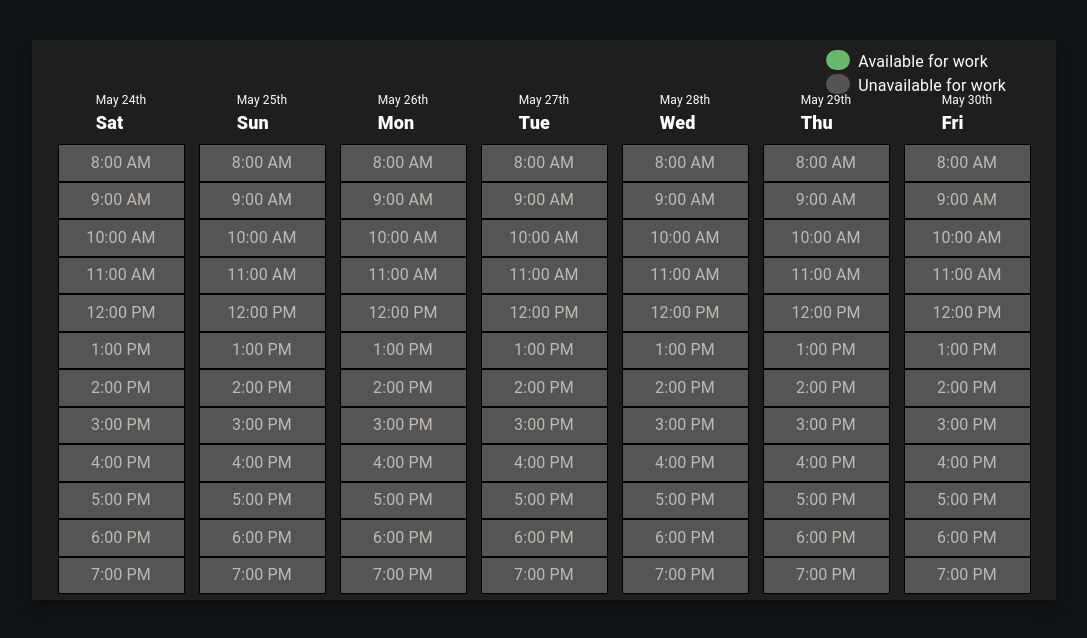
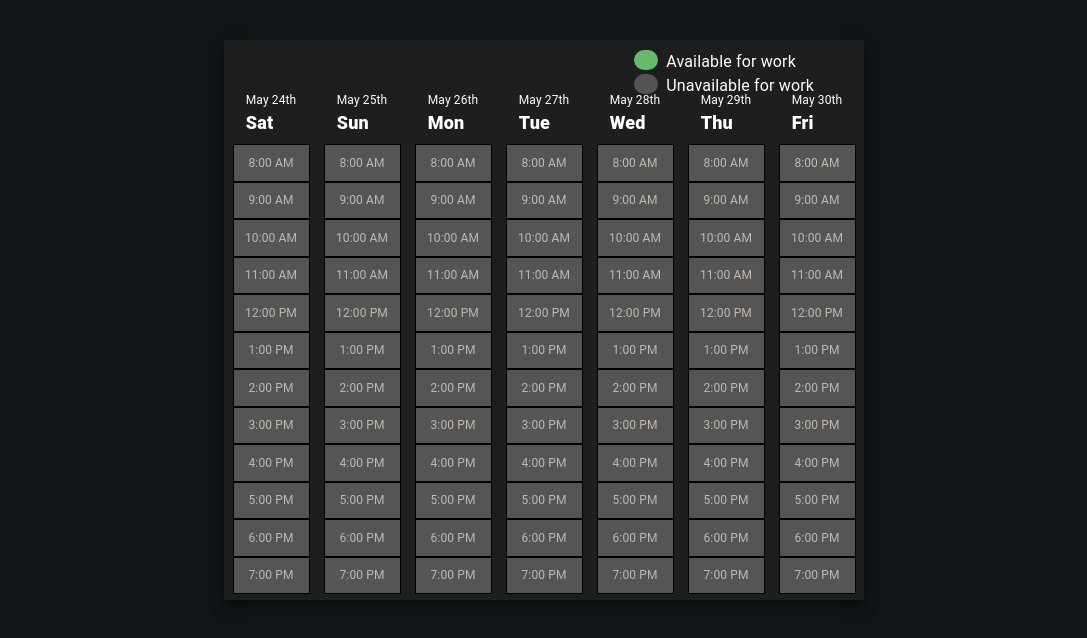
Before and after one commit to dev-pigeon/tache-time, a React (Vite) app in the folder client/: page / in a window 1280 px wide. Shown: the top 638 px of the page, without its empty margins (96-1183 px from the left). Built offline with nearby package versions, Linux system fonts and the light colour scheme.

Commit message:
made calendar and calendar container much smaller

```diff
--- a/client/src/styles/CalendarContainer.css
+++ b/client/src/styles/CalendarContainer.css
@@ -1,5 +1,5 @@
 #calendar-container {
-    width: 80%;
+    width: 50%;
     top: 40%;
     left: 50%;
     position: relative;
--- a/client/src/styles/DateContainer.css
+++ b/client/src/styles/DateContainer.css
@@ -1,5 +1,5 @@
 .time-unit-container {
-    width:125px;
+    width:75px;
     background-color:#555555;
     align-items: center;
     justify-content: center;
@@ -9,7 +9,7 @@
 .date-container {
     align-items: center;
     display: flex;
-    width: 125px;
+    width: 75px;
     padding-top:45px
 
 }
--- a/client/src/styles/TimeUnit.css
+++ b/client/src/styles/TimeUnit.css
@@ -4,10 +4,10 @@
     justify-content: center;
     align-items: center;
     display: flex;
-    width: 125px;
+    width: 75px;
 }
 
 .time-unit-typography {
-    font-size: 12;
+    font-size: 12px !important;
     font-family: 'Lucida Sans', 'Lucida Sans Regular', 'Lucida Grande', 'Lucida Sans Unicode', Geneva, Verdana, sans-serif;
 }
```
